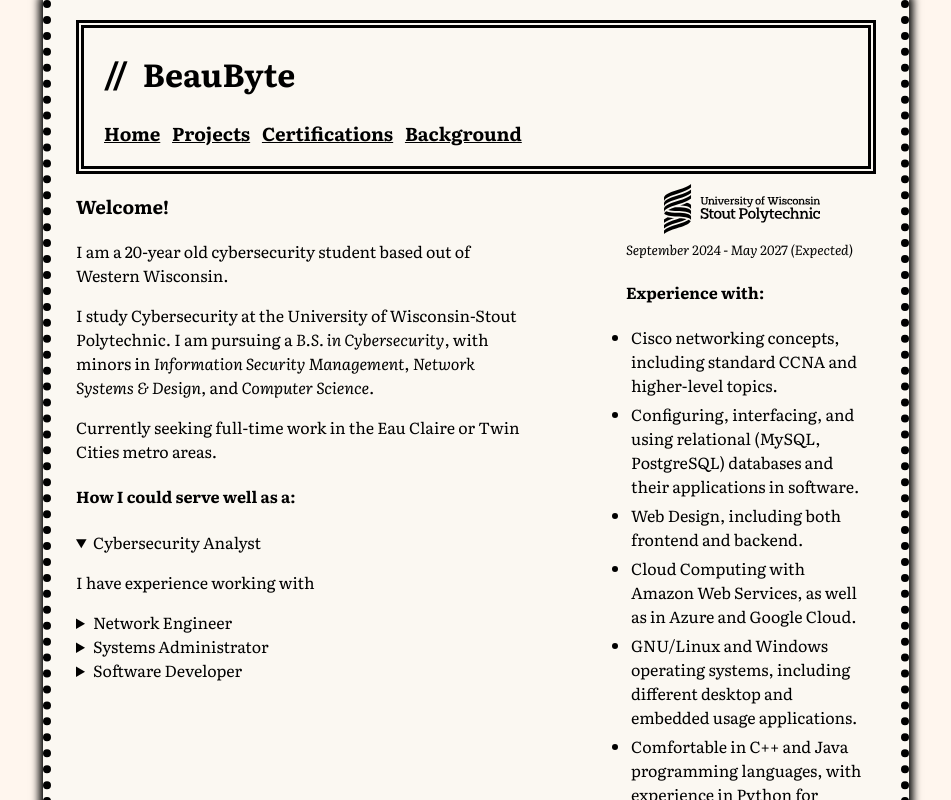
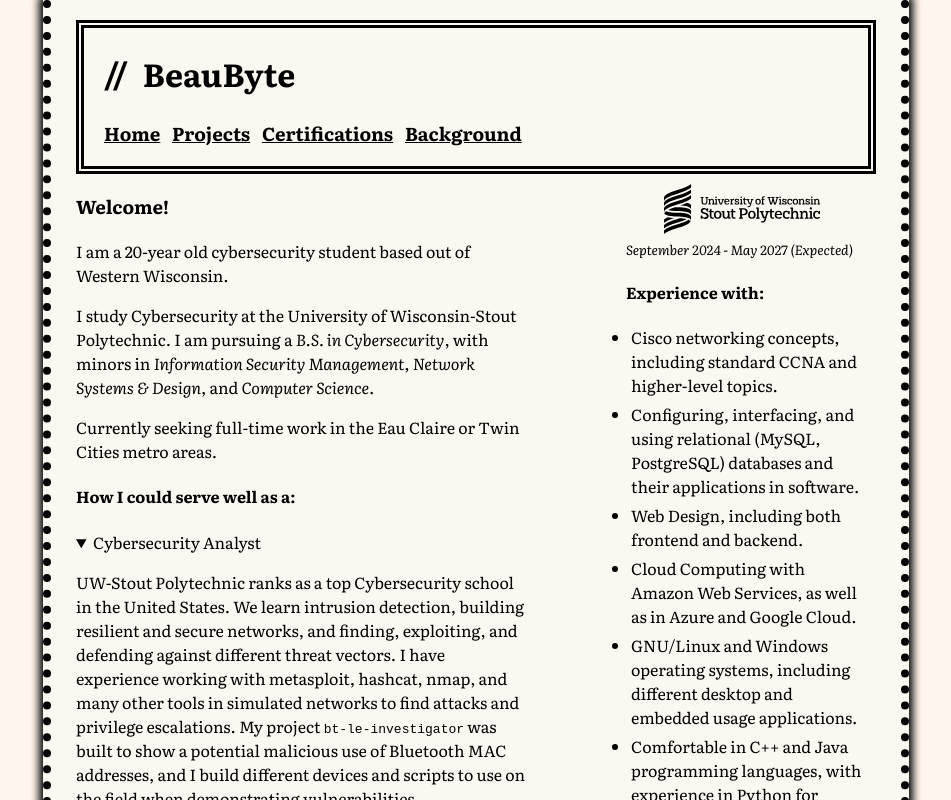
Before and after one commit to beaubyte/beaubyte-dev, a SvelteKit app: page / in a window 1280 px wide. Both pictures are taken after a click on the element "Cybersecurity Analyst". Shown: the top 800 px of the page, without its empty margins (164-1115 px from the left). Built offline with nearby package versions, Linux system fonts and the light colour scheme.

Commit message:
Finished initial version of my homepage job descriptions.

```diff
--- a/src/routes/+page.svelte
+++ b/src/routes/+page.svelte
@@ -34,13 +34,22 @@
 		<h4>How I could serve well as a:</h4>
 		<details>
 			<summary>Cybersecurity Analyst</summary>
-			<p>I have experience working with </p>
+			<p>
+				UW-Stout Polytechnic ranks as a top Cybersecurity school in the United States. We learn intrusion detection, building
+				resilient and secure networks, and finding, exploiting, and defending against different threat vectors.
+				I have experience working with metasploit, hashcat, nmap, and many other tools in simulated networks to
+				find attacks and privilege escalations. My project <code>bt-le-investigator</code> was built to show a
+				potential malicious use of Bluetooth MAC addresses, and I build different devices and scripts to use on the field
+				when demonstrating vulnerabilities.
+			</p>
 		</details>
 		<details>
 			<summary>Network Engineer</summary>
 			<p>
 				I have a CCNA, and have worked extensively with Cisco equipment in configuration and automation. At my
-				internship with Kwik Trip, I worked with both cloud-managed Meraki switches and Catalyst Center.
+				internship with Kwik Trip, I worked with cloud-managed Meraki switches, Catalyst Center, and SD-WAN Manager.
+				I also worked with cloud-based Mist APs, and Ansible for configuration and automation. I am very adaptable,
+				and can understand and ramp up quickly to your environment.
 			</p>
 		</details>
 		<details>
```
